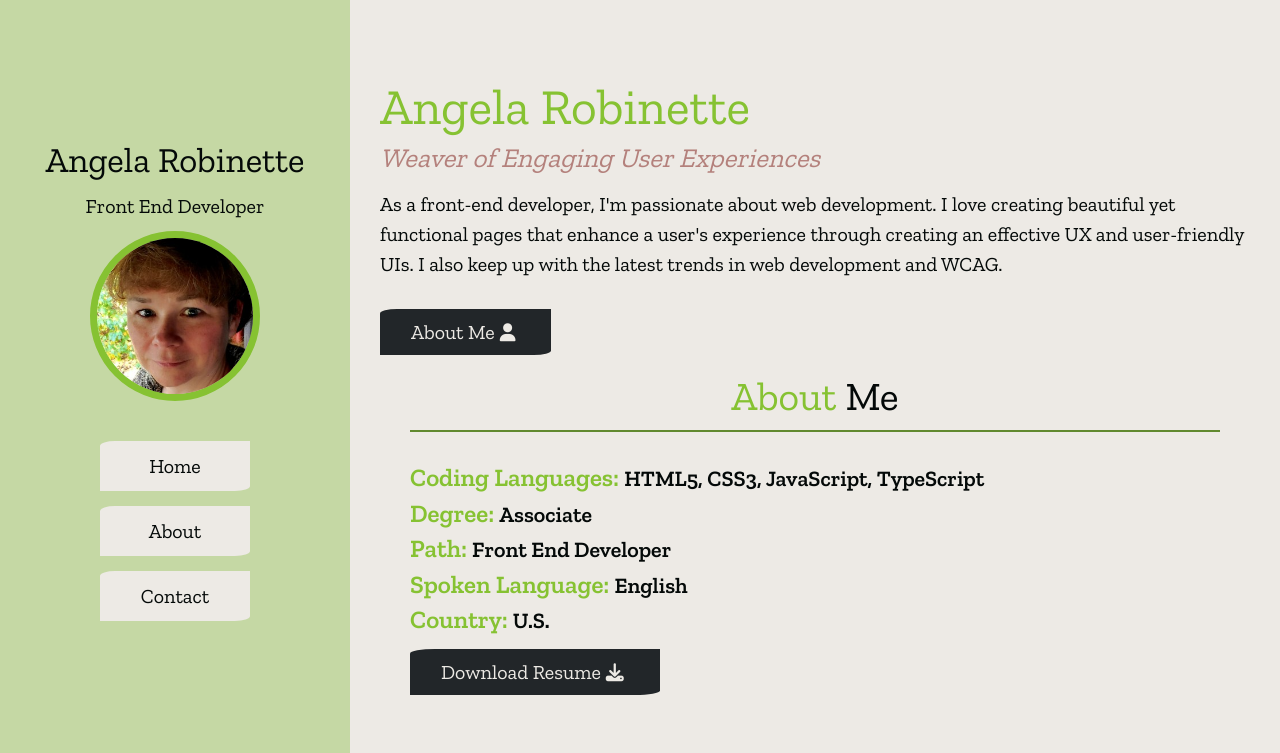
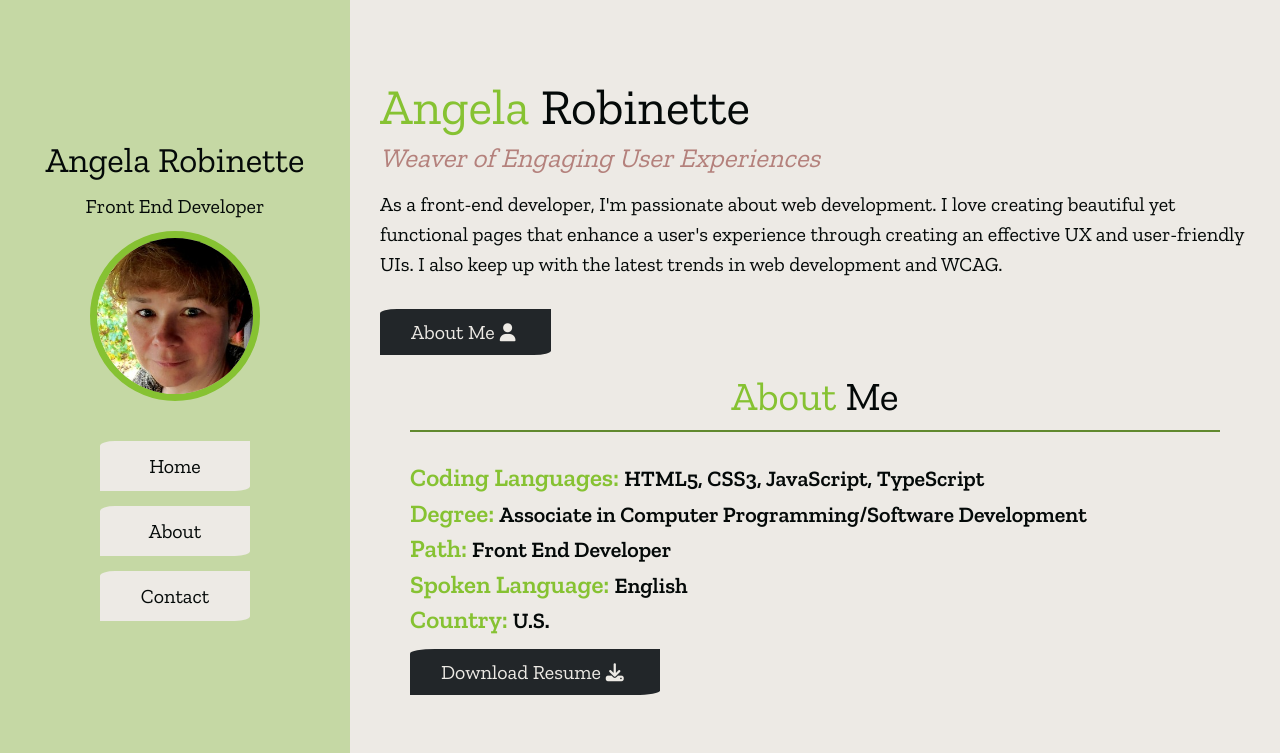
Before and after one commit to VirtualAngel/Portfolio, a plain HTML site: page index.html in a window 1280 px wide. Shown: the top 753 px of the page. Drawn offline with nearby package versions, Linux system fonts and the light colour scheme.

Commit message:
Adds GitHub and makes slight changes to other elements on page.

```diff
--- a/index.html
+++ b/index.html
@@ -40,7 +40,7 @@
 <!--Home section begins-->
 <main>
     <section class="home" id="home">
-        <h1><span>Angela Robinette</span></h1>
+        <h1><span>Angela</span> Robinette</h1>
         <h2>Weaver of Engaging User Experiences</h2>
         <p>As a front-end developer, I'm passionate about web development. I love creating beautiful yet functional pages that enhance a user's experience through creating an effective UX and user-friendly UIs. I also keep up with the latest trends in web development and WCAG.</p>
 		<a href="#about"><button class="btn" type="button" tabindex="3" aria-label="about">About Me<i class="fas fa-user"></i></button></a>
@@ -53,7 +53,7 @@
     <div class="about-row">
         <article class="info">
             <h3> <span> Coding Languages: </span> HTML5, CSS3, JavaScript, TypeScript</h3>
-            <h3> <span> Degree: </span> Associate</h3>
+            <h3> <span> Degree: </span> Associate in Computer Programming/Software Development</h3>
             <h3> <span> Path: </span> Front End Developer</h3>
             <h3> <span> Spoken Language: </span> English</h3>
             <h3> <span> Country: </span> U.S.</h3>
@@ -113,6 +113,7 @@
                 <a href="https://www.linkedin.com/in/angela-robinette-591601116/"><i class="fa-brands fa-linkedin icon-space"></i></a>
                 <a href="https://www.figma.com/files/user/1073313568913055458?fuid=1073313568913055458"><i class="fa-brands fa-figma icon-space"></i></a>
                 <a href="https://twitter.com/DevAngela3"><i class="fa-brands fa-twitter icon-space"></i></a>
+                <a href="https://github.com/VirtualAngel"><i class="fa-brands fa-github icon-space"></i></a>
             </section>
         </div>
     </section>
```
